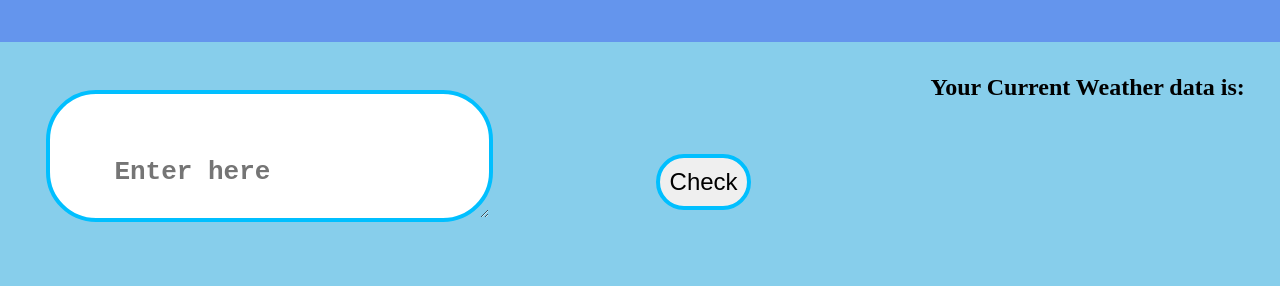
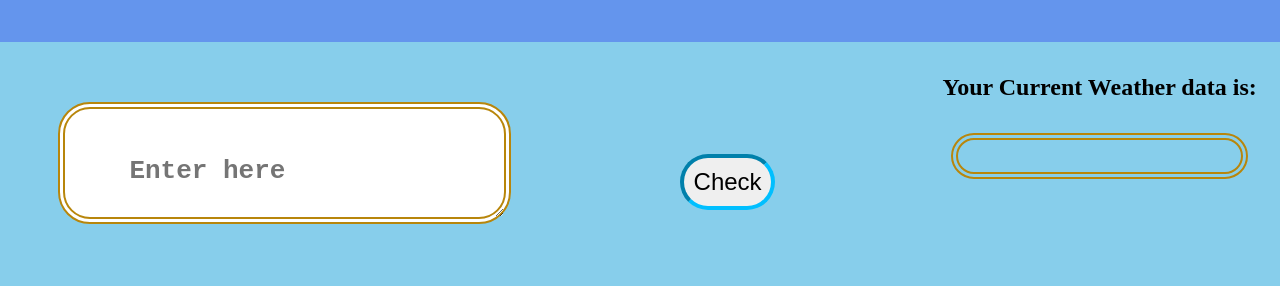
Before and after one commit to SarbSingh34/Weather-API-, a plain HTML site: page index.html in a window 1280 px wide. Shown: the part 666-952 px from the top of the page. Drawn offline with Linux system fonts and the light colour scheme.

Commit message:
Finally Update

```diff
--- a/index.html
+++ b/index.html
@@ -21,11 +21,12 @@
     <img src  =  "3366845-removebg-preview.png" >
   </div>
       <div id = "datapart"> Enter the Location to Get Weather Data </div>
+
   <section id = "input-one">
 
     <div class =  "column part-one">
 
-      <textarea  style = "font-size:xx-large;font-weight: bolder;" placeholder = "Enter here"  ></textarea>
+      <textarea id = "textpart" style = "font-size:xx-large;font-weight: bolder;" placeholder = "Enter here"  ></textarea>
       <br>
 
     </div>
--- a/style.css
+++ b/style.css
@@ -20,13 +20,16 @@ padding:0px;
 textarea
 {
   margin: 3rem 2.9rem;
-  display: block;
-  padding: 3rem 2.5rem 1rem 4rem;
-  /* padding-left: 2rem; */
-  align-content: center;
-  border: 4px solid deepskyblue;
-  border-radius: 50px;
+    padding: 2rem 2.5rem 1rem 4rem;
+    align-content: center;
+    border: 7px solid darkgoldenrod;
+    border-style: double;
+    border-bottom-left-radius: 2rem;
+    border-bottom-right-radius: 2rem;
+    border-top-left-radius: 2rem;
+    border-top-right-radius: 2rem;
 }
+
 
 img
 {
@@ -44,6 +47,7 @@ button
   border-radius: 40px;
   padding: 0.6rem;
   cursor: pointer;
+  border-style: inset;
 }
 
 h2
@@ -95,6 +99,7 @@ column
 .part-one
 {
 width: 40%;
+margin: 12px;
 
 }
 .part-two
@@ -105,5 +110,22 @@ width: 40%;
 .part-three
 {
   width: 40%;
+}
+#output-two
+{
 
+  text-align: center;
+  padding: 1rem;
+  margin: 2rem;
+  box-sizing: border-box;
+  border-radius: 4px solid black;
+  border: 3 px solid black;
+  border-bottom-left-radius: 2rem;
+  border-bottom-right-radius: 2rem;
+  font-weight: 200px;
+  font-size: x-large;
+  border: 7px solid darkgoldenrod;
+  border-style: double;
+  border-top-left-radius: 2rem;
+  border-top-right-radius: 2rem;
 }
--- a/weatherapp.js
+++ b/weatherapp.js
@@ -1,9 +1,9 @@
-var inputpart  =  document.querySelector("#input-one")
+var inputpart  =  document.querySelector("#texpart")
 
 var buttonpart =  document.querySelector("#button-part")
 var outputpart = document.querySelector("#output-two")
 
-var serverURL = "https://api.openweathermap.org/data/2.5/weather"
+var serverURL = "https://api.openweathermap.org/data/2.5/weather?q="
 var key = "&appid=d3446f47edcdc6112d572819e1ee43af"
 
 function getTranslationURL(text)
@@ -14,7 +14,7 @@ buttonpart.addEventListener ("click" , EventHandler )
  function EventHandler()
 {
 // input taken
-    var inputText = inputpart.value;
+    var inputText = textpart.value;
 
     fetch(getTranslationURL(inputText))
 
```
